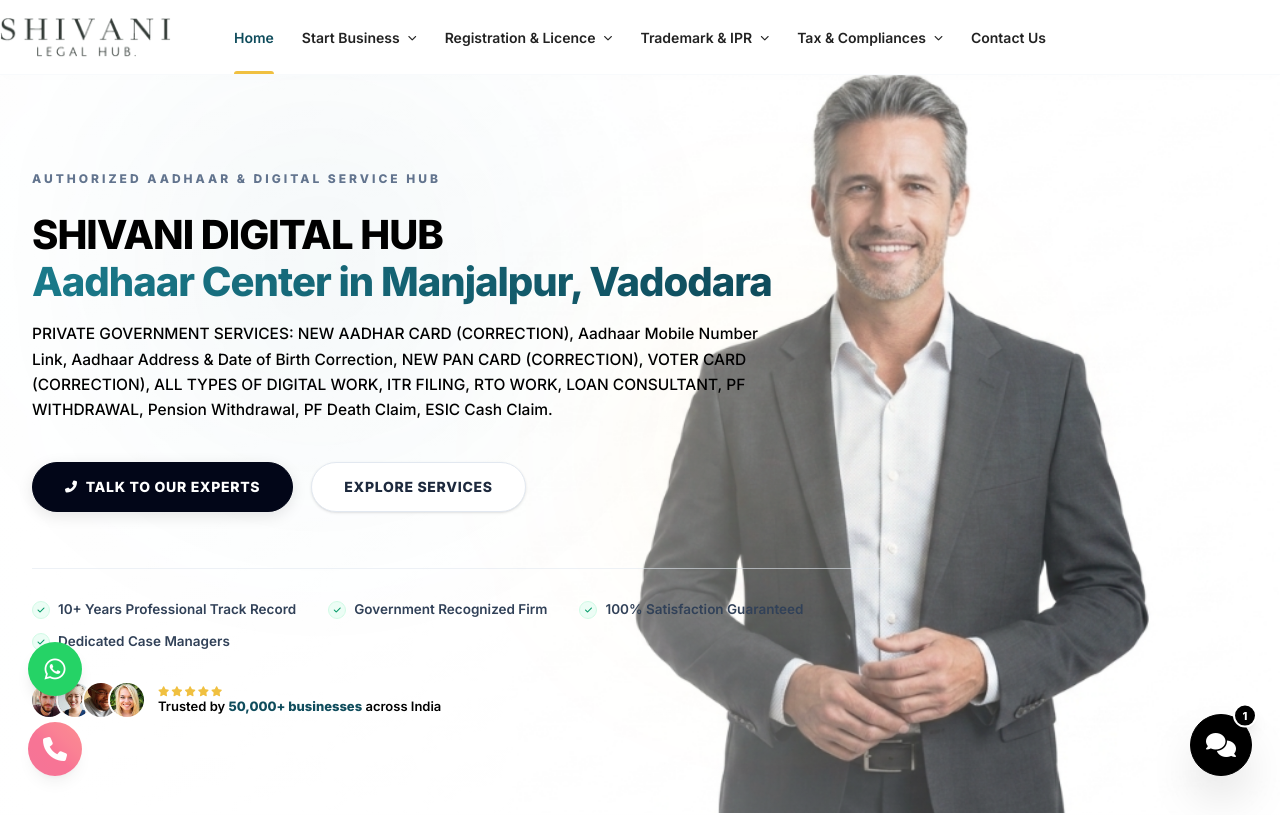
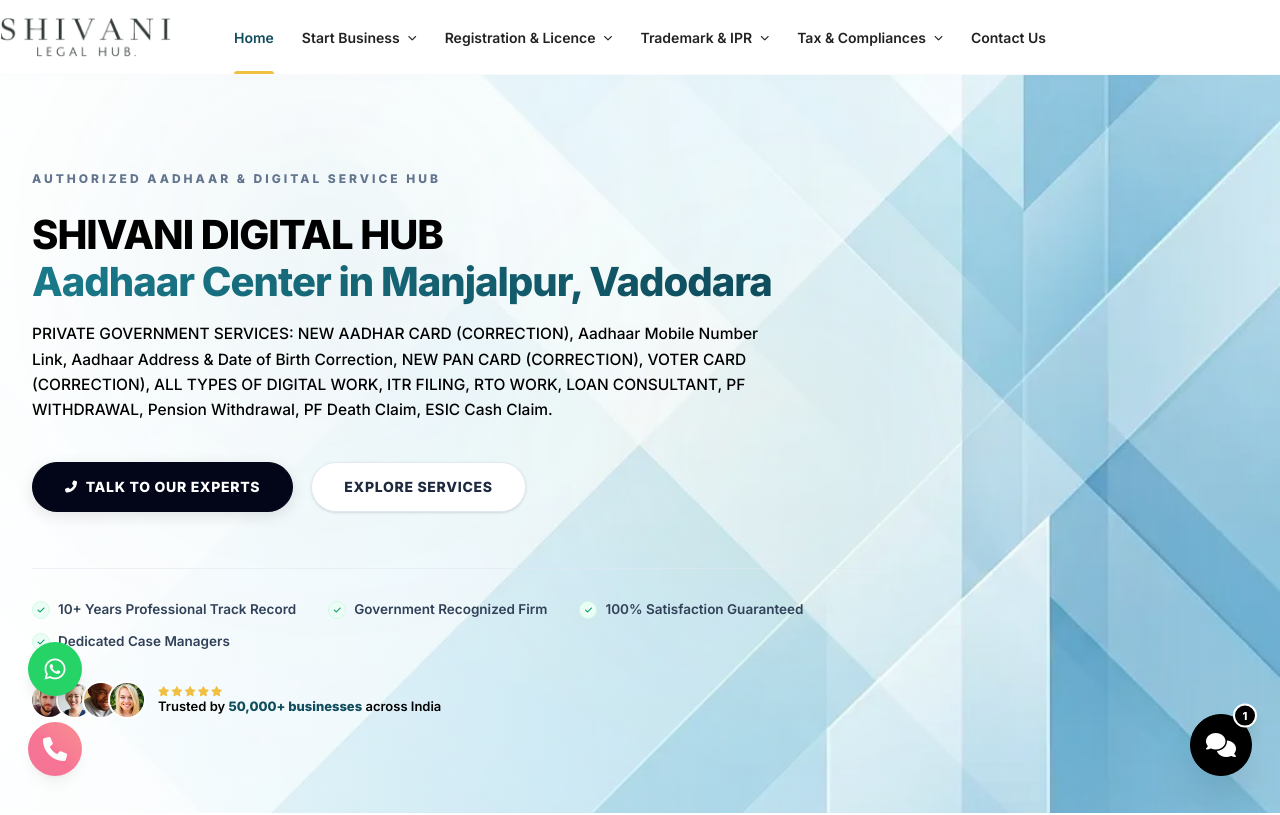
Before and after one commit to bhumikesh2628/shivani-digital-hub, a React (Vite) app in the folder frontend-react/: page / in a window 1280 px wide. Shown: the top 815 px of the page. Built offline with nearby package versions, Linux system fonts and the light colour scheme.

Commit message:
fix: update hero background image path

```diff
--- a/frontend-react/src/components/Hero.jsx
+++ b/frontend-react/src/components/Hero.jsx
@@ -13,7 +13,7 @@
     <section className="relative min-h-[82dvh] flex items-center bg-white py-14 sm:py-20 md:py-24 overflow-hidden z-10" id="home">
 
       {/* Hero background image */}
-      <div className="absolute inset-0 bg-cover md:bg-right bg-center bg-no-repeat z-0" style={{ backgroundImage: `url(/hero-bg.png)` }}>
+      <div className="absolute inset-0 bg-cover bg-center bg-no-repeat z-0" style={{ backgroundImage: `url(/hero-bg.webp)` }}>
         <div className="absolute inset-0 bg-gradient-to-b from-white/70 via-white/40 to-transparent md:bg-gradient-to-r md:from-white/90 md:via-white/40 md:to-transparent"></div>
       </div>
 
```
